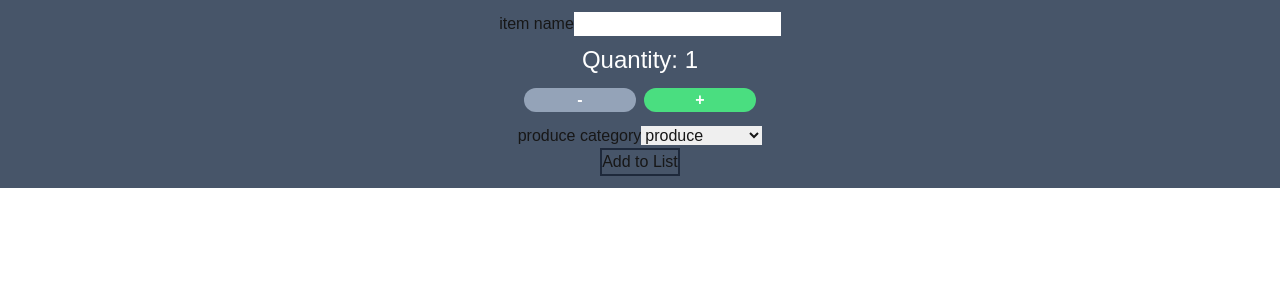
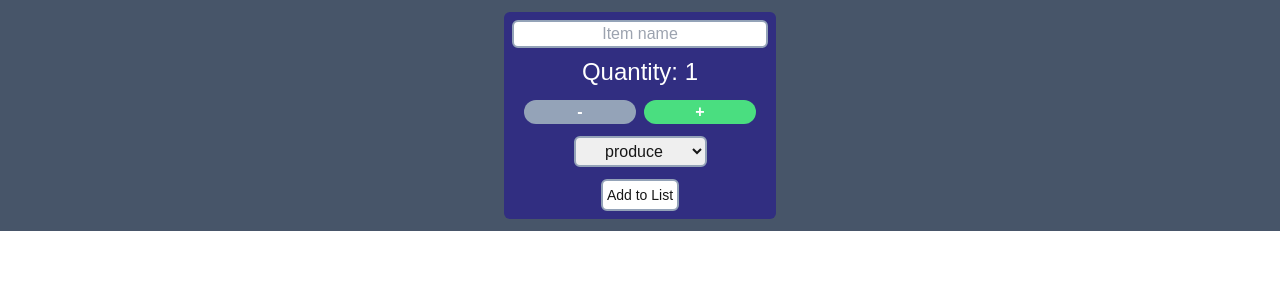
Before and after one commit to steventram/cprg306-assignments, a Next.js app: page /week-5 in a window 1280 px wide. Shown: the top 300 px of the page. Built offline with nearby package versions, Linux system fonts and the light colour scheme.

Commit message:
add styling
added styling to newitem component and page.js

```diff
--- a/app/week-5/new-item.js
+++ b/app/week-5/new-item.js
@@ -54,15 +54,21 @@ export default function NewItem() {
   const handleCategoryChange = (event) => setCategory(event.target.value);
 
   return (
-    <form onSubmit={handleSubmit}>
+    <form onSubmit={handleSubmit} className="bg-indigo-900 p-2 rounded-md">
       <div>
-        <label>item name</label>
-        <input type="text" onChange={handleNameChange} value={name} required />
+        <input
+          type="text"
+          placeholder="Item name"
+          className="rounded-md text-center w-full border-2 border-slate-400"
+          onChange={handleNameChange}
+          value={name}
+          required
+        />
       </div>
 
       <div>
         <p
-          className="pt-2 text-white text-2xl"
+          className="pt-2 text-white text-2xl text-center"
           onChange={handleQuantityChange}
           value={quantity}
         >
@@ -88,9 +94,13 @@ export default function NewItem() {
         </div>
       </div>
 
-      <div>
-        <label>produce category</label>
-        <select onChange={handleCategoryChange} value={category}>
+      <div className="flex justify-center items-center">
+        {/* <label>produce category</label> */}
+        <select
+          onChange={handleCategoryChange}
+          value={category}
+          className="text-center mb-3 rounded-md p-1 border-2 border-slate-400"
+        >
           <option selected value="produce">
             produce
           </option>
@@ -106,8 +116,10 @@ export default function NewItem() {
           <option value="other">other</option>
         </select>
       </div>
-      <div>
-        <button className="border-slate-800 border-2">Add to List</button>
+      <div className="flex justify-center items-center">
+        <button className="border-2 border-slate-400 bg-white flex justify-center align-middle rounded-md text-sm p-1 hover:bg-sky-500 active:bg-cyan-800">
+          Add to List
+        </button>
       </div>
     </form>
   );
--- a/app/week-5/page.js
+++ b/app/week-5/page.js
@@ -2,7 +2,7 @@ import NewItem from "./new-item";
 
 export default function Page5() {
   return (
-    <main className="bg-slate-600 text-center  flex-auto p-3">
+    <main className="bg-slate-600 justify-center flex p-3">
       <NewItem />
     </main>
   );
```
